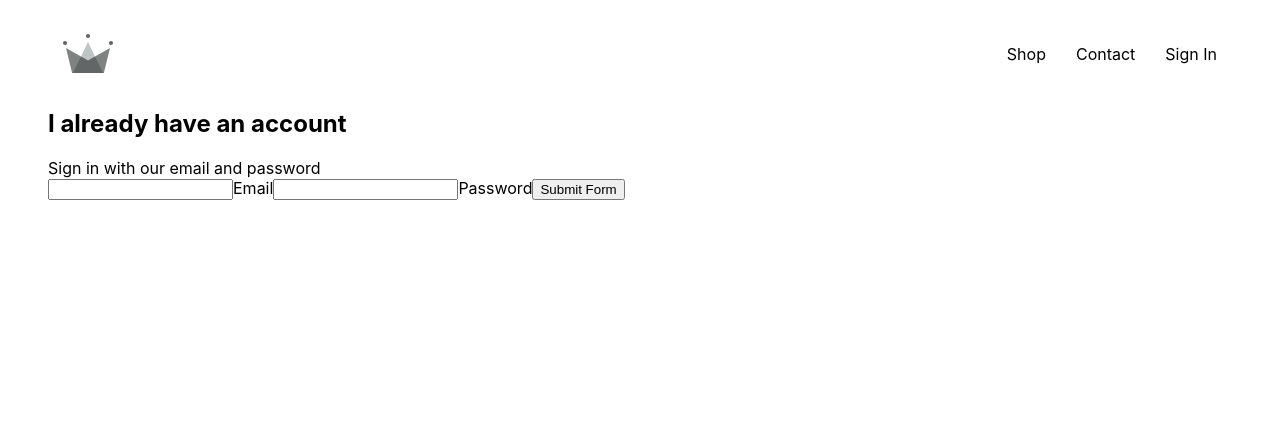
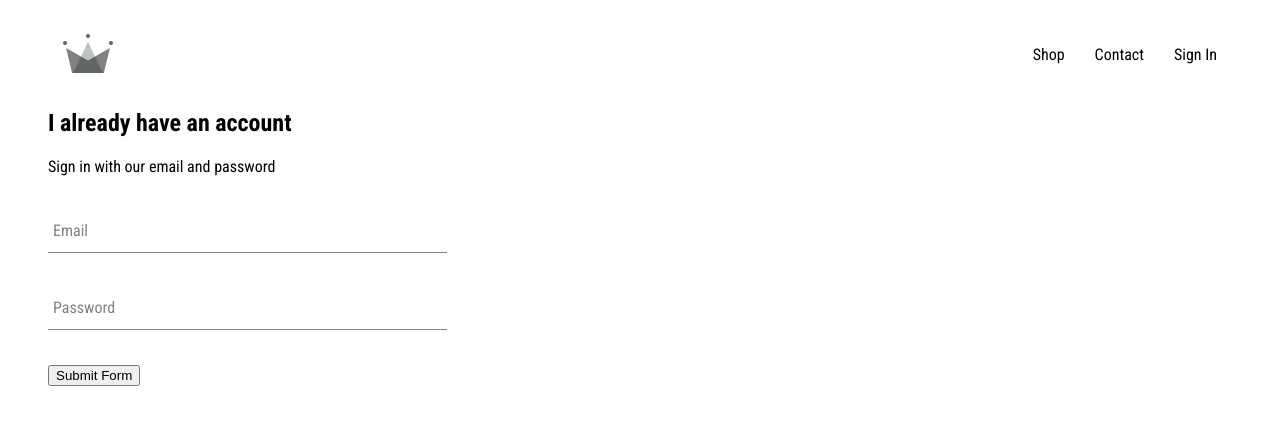
Before and after one commit to SumanIslam/crwn-clothing, a React (Create React App) app: page /signin in a window 1280 px wide. Shown: the top 424 px of the page. Built offline with nearby package versions, Linux system fonts and the light colour scheme.

Commit message:
added custom form input to sign in page

```diff
--- a/public/index.html
+++ b/public/index.html
@@ -10,8 +10,12 @@
       content="Web site created using create-react-app"
     />
     <!-- google font -->
-    <link rel="preconnect" href="https://fonts.gstatic.com">
-    <link href="https://fonts.googleapis.com/css2?family=Open+Sans+Condensed:ital,wght@0,300;0,700;1,300&display=swap" rel="stylesheet">
+    <link rel="preconnect" href="https://fonts.gstatic.com" />
+    <link
+      href="https://fonts.googleapis.com/css2?family=Roboto+Condensed:ital,wght@0,400;0,700;1,400;1,700&display=swap"
+      rel="stylesheet"
+    />
+
     <link rel="apple-touch-icon" href="%PUBLIC_URL%/logo192.png" />
     <!--
       manifest.json provides metadata used when your web app is installed on a
--- a/src/App.css
+++ b/src/App.css
@@ -1,6 +1,6 @@
 body {
-  font-family: 'Open Sans Condensed', sans-serif;
   padding: 1.2rem 3rem;
+
 }
 
 a {
--- /dev/null
+++ b/src/components/form-input/form-input.component.jsx
@@ -0,0 +1,17 @@
+import './form-input.styles.scss';
+
+const FormInput = ({ handleChange, label, ...otherProps }) => (
+  <div className="group">
+    <input className="form-input" onChange={handleChange} {...otherProps} />
+    {label ? (
+      <label
+        htmlFor={otherProps.id}
+        className={`${otherProps.value.length ? 'shrink' : ''} form-input-label`}
+      >
+        {label}
+      </label>
+    ) : null}
+  </div>
+);
+
+export default FormInput;
--- /dev/null
+++ b/src/components/form-input/form-input.styles.scss
@@ -0,0 +1,55 @@
+$main-color: black;
+$sub-color: grey;
+
+@mixin shrinkLabel {
+  top: -14px;
+  font-size: 14px;
+  color: $main-color;
+}
+
+.group {
+  position: relative;
+  margin: 35px 0;
+
+  .form-input {
+    background: none;
+    background-color: white;
+    color: $sub-color;
+    font-size: 18px;
+    padding: 10px 10px 10px 5px;
+    display: block;
+    width: 100%;
+    border: none;
+    border-radius: 0;
+    border-bottom: 1px solid $sub-color;
+    margin: 25px 0;
+
+    &:focus {
+      outline: none;
+    }
+
+    &:focus ~ .form-input-label {
+      @include shrinkLabel();
+    }
+  }
+
+  input[type='password'] {
+    letter-spacing: 0.1rem;
+  }
+
+  .form-input-label {
+    color: $sub-color;
+    font-size: 16px;
+    font-weight: normal;
+    text-transform: capitalize;
+    position: absolute;
+    pointer-events: none;
+    left: 5px;
+    top: 10px;
+    transition: 300ms ease all;
+
+    &.shrink {
+      @include shrinkLabel();
+    }
+  }
+}
--- a/src/components/sign-in/sign-in.styles.scss
+++ b/src/components/sign-in/sign-in.styles.scss
@@ -0,0 +1,3 @@
+.sign-in {
+  width: 30vw;
+}
--- a/src/components/sign-in/sing-in.component.jsx
+++ b/src/components/sign-in/sing-in.component.jsx
@@ -1,4 +1,5 @@
 import { Component } from 'react';
+import FormInput from '../form-input/form-input.component';
 import './sign-in.styles.scss';
 
 class SignIn extends Component {
@@ -23,28 +24,29 @@ class SignIn extends Component {
   render() {
     const { email, password } = this.state;
     return (
-      <div className="sing-in">
+      <div className="sign-in">
         <h2>I already have an account</h2>
         <span>Sign in with our email and password</span>
 
         <form onSubmit={this.handleSubmit}>
-          <input
+          <FormInput
             type="email"
             name="email"
             id="email"
+            label="email"
             value={email}
-            onChange={this.handleChange}
+            handleChange={this.handleChange}
             required
           />
-          <label htmlFor="email">Email</label>
-          <input
+          <FormInput
             type="password"
             name="password"
+            id="password"
+            label="password"
             value={password}
-            onChange={this.handleChange}
+            handleChange={this.handleChange}
             required
           />
-          <label htmlFor="password">Password</label>
           <input type="submit" value="Submit Form" />
         </form>
       </div>
--- a/src/index.css
+++ b/src/index.css
@@ -1,6 +1,6 @@
 body {
   margin: 0;
-  font-family: -apple-system, BlinkMacSystemFont, 'Segoe UI', 'Roboto', 'Oxygen',
+  font-family: 'Roboto Condensed',-apple-system, BlinkMacSystemFont, 'Segoe UI', 'Roboto', 'Oxygen',
     'Ubuntu', 'Cantarell', 'Fira Sans', 'Droid Sans', 'Helvetica Neue',
     sans-serif;
   -webkit-font-smoothing: antialiased;
```
